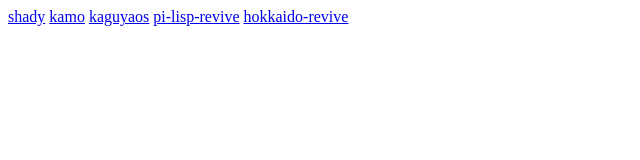
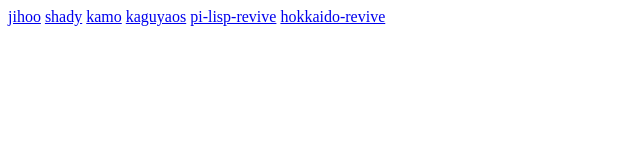
Before and after one commit to jihoo12/list, a plain HTML site: page index.html in a window 1280 px wide. Shown: the full height of the page, 0-640 px from the left. Drawn offline with Linux system fonts and the light colour scheme.

Commit message:
Update index.html

```diff
--- a/index.html
+++ b/index.html
@@ -1,3 +1,4 @@
+<a href="https://github.com/jihoo12">jihoo</a>
 <a href="https://github.com/jihoo12/shady">shady</a>
 <a href="https://github.com/jihoo12/kamo">kamo</a>
 <a href="https://github.com/jihoo12/kaguyaos">kaguyaos</a>
```
